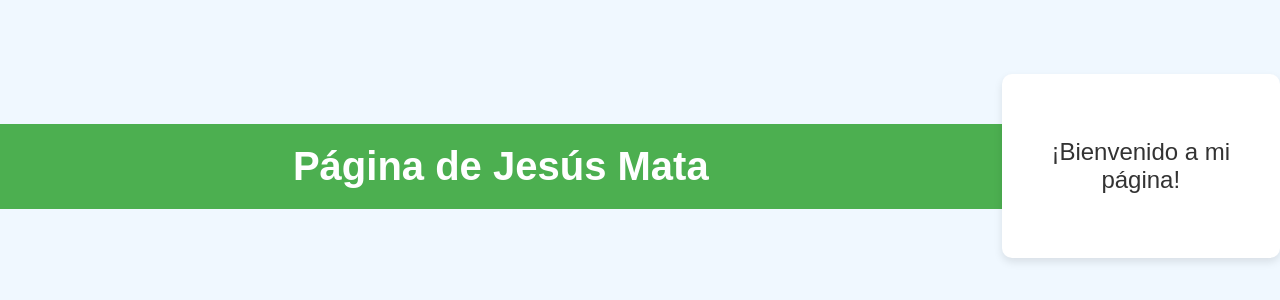
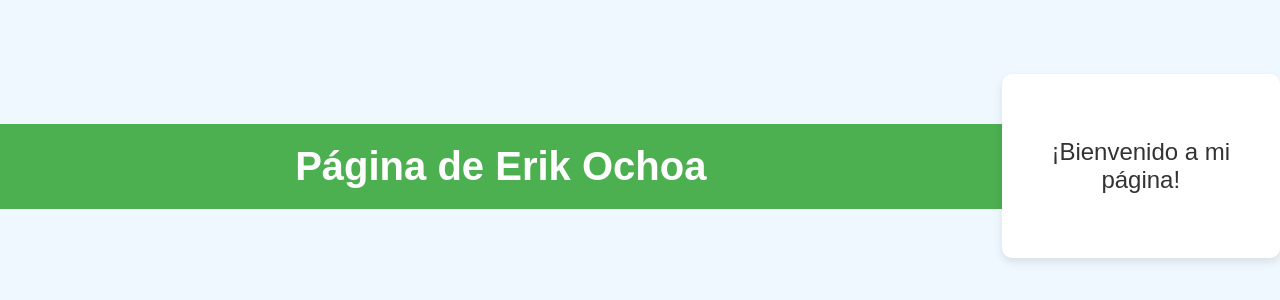
Before and after one commit to AuroraProa46/aspa, a plain HTML site: page index.html in a window 1280 px wide. Shown: the part 234-534 px from the top of the page. Drawn offline with Linux system fonts and the light colour scheme.

Commit message:
agregar index.html y styles.css de erik

```diff
--- a/index.html
+++ b/index.html
@@ -3,12 +3,12 @@
 <head>
     <meta charset="UTF-8">
     <meta name="viewport" content="width=device-width, initial-scale=1.0">
-    <title>Página de Jesús Mata</title>
+    <title>Página de Erik Ochoa</title>
     <link rel="stylesheet" href="styles.css">
 </head>
 <body>
     <header>
-        <h1>Página de Jesús Mata</h1>
+        <h1>Página de Erik Ochoa</h1>
     </header>
     <section class="welcome">
         <p>¡Bienvenido a mi página!</p>
```
